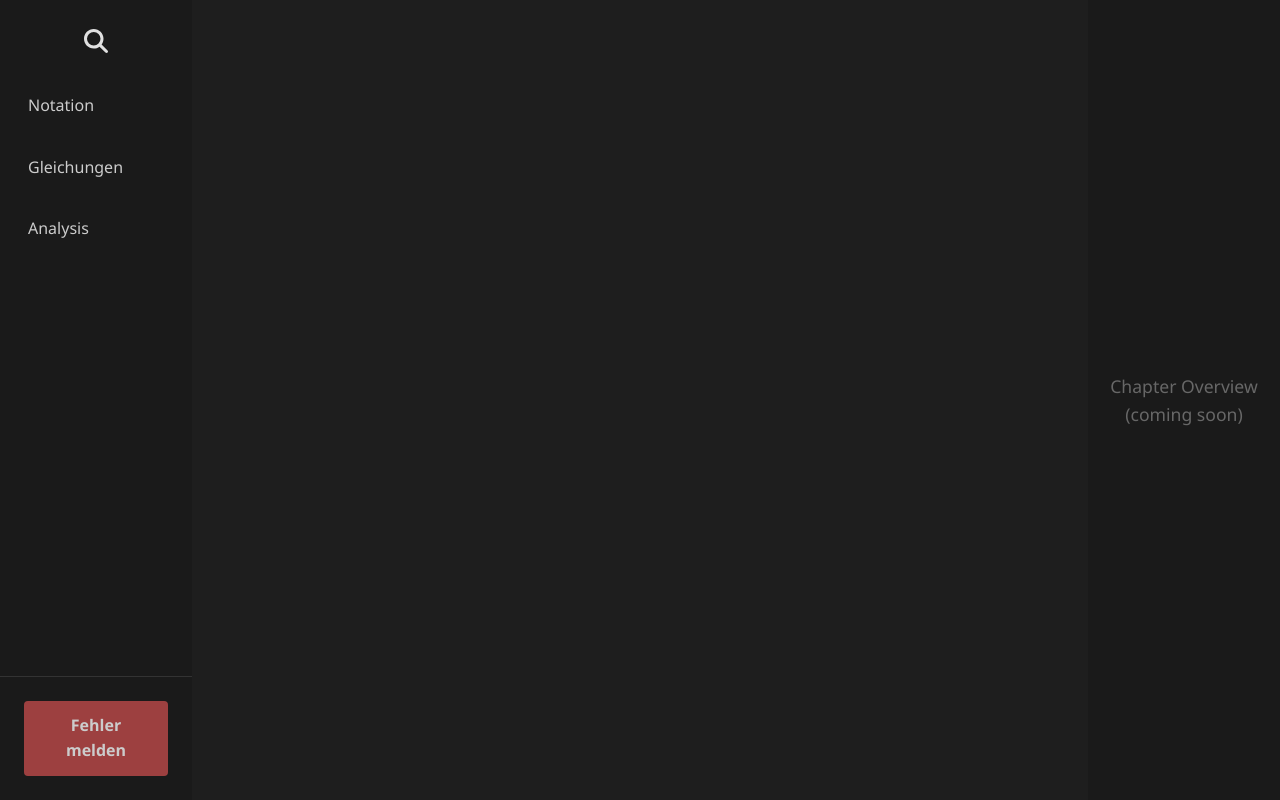
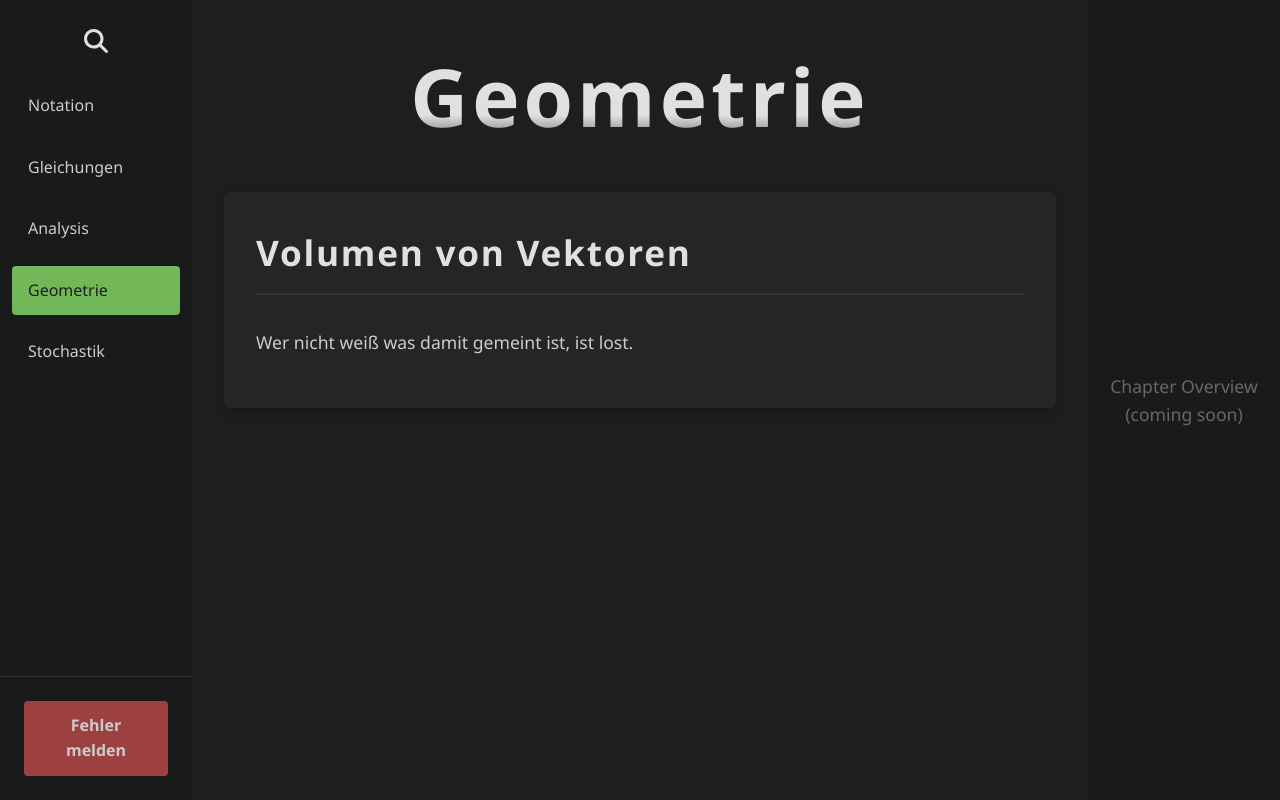
Before and after one commit to OfficerYoda/mathe-zusammenfassung-vue, a Vue app: page /geometrie in a window 1280 px wide. Built offline with nearby package versions, Linux system fonts and the light colour scheme; no server answers.

Commit message:
Added all pages (for now)

```diff
--- a/src/views/Analysis.vue
+++ b/src/views/Analysis.vue
@@ -4,9 +4,12 @@ import ContentSection from "../components/ContentSection.vue";
 import MathDisplay from "../components/MathDisplay.vue";
 import InfoBox from "../components/InfoBox.vue";
 import Subsection from "../components/Subsection.vue";
+import ChapterTitle from "../components/ChapterTitle.vue";
 </script>
 
 <template>
+  <ChapterTitle title="Analysis"/>
+
   <ContentSection title="Krümmung">
     <Subsection title="Definition"/>
     <InfoBox type="green" v-mathjax>
--- a/src/views/App.vue
+++ b/src/views/App.vue
@@ -19,6 +19,8 @@ export default defineComponent({
       {name: 'Notation', path: '/notation'},
       {name: 'Gleichungen', path: '/gleichungen'},
       {name: 'Analysis', path: '/analysis'},
+      {name: 'Geometrie', path: '/geometrie'},
+      {name: 'Stochastik', path: '/stochastik'},
     ]);
 
     const route = useRoute();
--- /dev/null
+++ b/src/views/Geometrie.vue
@@ -0,0 +1,19 @@
+<script setup lang="ts">
+
+import ChapterTitle from "../components/ChapterTitle.vue";
+import ContentSection from "../components/ContentSection.vue";
+</script>
+
+<template>
+  <ChapterTitle title="Geometrie"/>
+
+ <ContentSection title="Volumen von Vektoren">
+   <p>
+     Wer nicht weiß was damit gemeint ist, ist lost.
+   </p>
+ </ContentSection>
+</template>
+
+<style scoped>
+
+</style>
--- a/src/views/Gleichungen.vue
+++ b/src/views/Gleichungen.vue
@@ -2,9 +2,12 @@
 
 import ContentSection from "../components/ContentSection.vue";
 import MathDisplay from "../components/MathDisplay.vue";
+import ChapterTitle from "../components/ChapterTitle.vue";
 </script>
 
 <template>
+  <ChapterTitle title="Gleichungen"/>
+
   <ContentSection title="Gleichungen">
     <MathDisplay>
       \begin{align}
--- /dev/null
+++ b/src/views/Stochastik.vue
@@ -0,0 +1,25 @@
+<script setup lang="ts">
+
+import ChapterTitle from "../components/ChapterTitle.vue";
+import ContentSection from "../components/ContentSection.vue";
+</script>
+
+<template>
+  <ChapterTitle title="Stochastik"/>
+
+  <ContentSection title="Gambling">
+    <p>
+      Ist eh alles 50/50.
+      <br><br><br><br><br><br><br><br><br><br>
+      <br><br><br><br><br><br><br><br><br><br>
+      <br><br><br><br><br><br><br><br><br><br>
+      <br><br><br><br><br><br><br><br><br><br>
+      <br><br><br><br><br><br><br><br><br><br>
+      <i>GOLD GOLD GOLD</i>
+    </p>
+  </ContentSection>
+</template>
+
+<style scoped>
+
+</style>
```
Also changed, not shown: src/router/index.ts (+6 -2 lines). Lines whose indentation alone changed are shown as unchanged.
